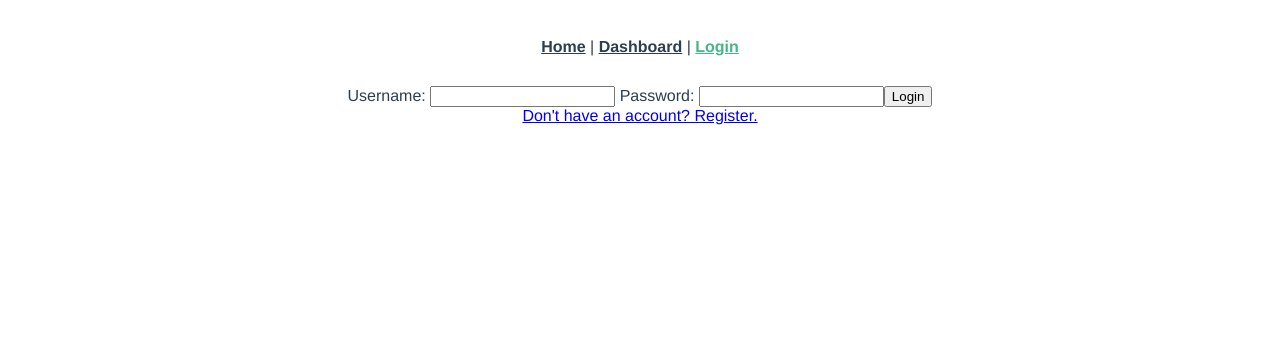
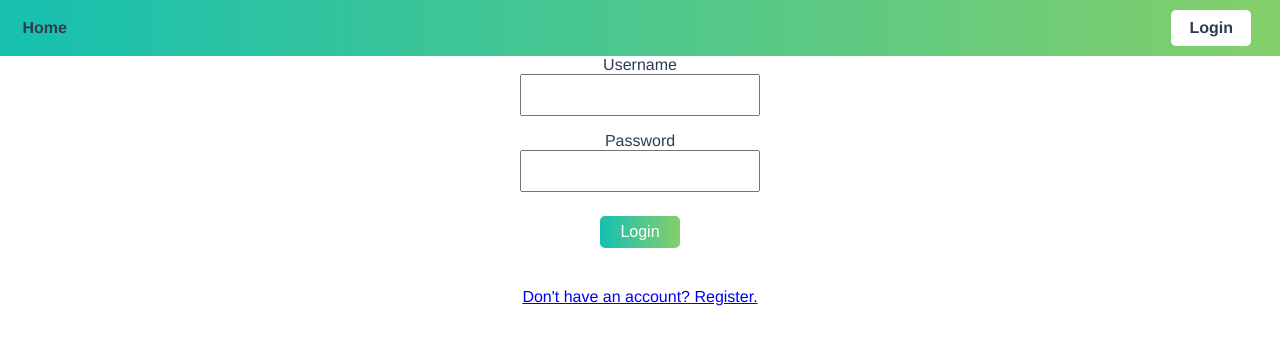
Before and after one commit to nooreldeensalah/fastify-jwt-auth-example, a Vue app: page /login in a window 1280 px wide. Shown: the top 344 px of the page. Built offline with nearby package versions, Linux system fonts and the light colour scheme.

Commit message:
Add CSS styling

```diff
--- a/src/App.vue
+++ b/src/App.vue
@@ -22,11 +22,62 @@ export default defineComponent({
 </script>
 
 <style>
-#app {
-  font-family: Avenir, Helvetica, Arial, sans-serif;
+small {
+  display: block;
+  font-size: 20px;
+  color: red;
+  margin-top: 30px;
+}
+.content {
+  display: flex;
+  justify-content: center;
+  flex-direction: column;
+  align-items: center;
+}
+body {
+  font-family: "Avenir", Helvetica, Arial, sans-serif;
   -webkit-font-smoothing: antialiased;
   -moz-osx-font-smoothing: grayscale;
   text-align: center;
   color: #2c3e50;
+  padding: 0em;
+  margin: 0em;
+}
+a:visited {
+  color: #2c3e50;
+}
+.button,
+button {
+  display: flex;
+  align-items: center;
+  justify-content: center;
+  width: 5em;
+  height: 2em;
+  margin: 0.5em;
+  border-radius: 5px;
+  background: linear-gradient(to right, #16c0b0, #84cf6a);
+  font-size: 1em;
+  color: white;
+  border: none;
+  outline: none;
+}
+form {
+  display: flex;
+  align-items: center;
+  flex-direction: column;
+  width: 15em;
+  margin-bottom: 2em;
+}
+input {
+  display: block;
+  box-sizing: border-box;
+  width: 100%;
+  height: 2.6em;
+  padding: 0.5em;
+  margin-bottom: 1em;
+  font: 1em "Avenir", Helvetica, sans-serif;
+}
+h1 {
+  margin-top: 0;
 }
 </style>
--- a/src/components/NavigationBar.vue
+++ b/src/components/NavigationBar.vue
@@ -1,14 +1,14 @@
 <template>
   <div id="nav">
-    <router-link to="/">Home</router-link> |
-    <router-link to="/dashboard">Dashboard</router-link> |
-    <router-link
-      v-if="!this.$store.state.accessToken"
-      to="/login"
-      class="button"
-      >Login</router-link
-    >
-    <button v-else @click="logout">Logout</button>
+    <router-link to="/"> Home </router-link>
+
+    <template v-if="this.$store.state.accessToken">
+      <router-link to="/dashboard"> Dashboard </router-link>
+      <button type="button" class="logoutButton" @click="logout">
+        Log out
+      </button>
+    </template>
+    <router-link v-else to="/login" class="button"> Login </router-link>
   </div>
 </template>
 
@@ -24,15 +24,47 @@ export default {
 
 <style scoped>
 #nav {
-  padding: 30px;
+  display: flex;
+  align-items: center;
+  min-height: 50px;
+  padding: 0.2em 1em;
+  background: linear-gradient(to right, #16c0b0, #84cf6a);
 }
-
-#nav a {
+.nav-welcome {
+  margin-left: auto;
+  margin-right: 1rem;
+  color: white;
+}
+a {
   font-weight: bold;
   color: #2c3e50;
+  margin: auto 0.8em auto 0.4em;
+  text-decoration: none;
+  border-top: 2px solid transparent;
+  border-bottom: 2px solid transparent;
 }
-
-#nav a.router-link-exact-active {
-  color: #42b983;
+.router-link-exact-active {
+  color: white;
+  border-bottom: 2px solid #fff;
+}
+button,
+.button {
+  margin-left: auto;
+  background: white;
+  text-decoration: none;
+  color: #2c3e50;
+}
+button.router-link-active,
+.button.router-link-active {
+  color: #2c3e50;
+}
+.logoutButton {
+  cursor: pointer;
+  font-weight: bold;
+  border-top: 2px solid transparent;
+  border-bottom: 2px solid transparent;
+}
+.nav-welcome + button {
+  margin-left: 0;
 }
 </style>
--- a/src/views/Dashboard.vue
+++ b/src/views/Dashboard.vue
@@ -1,11 +1,15 @@
 <template>
-  <h2>Dashboard</h2>
-  <div v-if="!isLoading">
-    <div class="user" v-for="user in users" :key="user.username">
-      {{ user }}
+  <div class="content">
+    <div v-if="!isLoading">
+      <div class="user" v-for="user in users" :key="user.username">
+        {{ user }}
+      </div>
     </div>
+    <h2 v-else-if="!this.$store.state.accessToken">
+      You must be authenticated in order to access the dashboard
+    </h2>
+    <h2 v-else>Loading...</h2>
   </div>
-  <h2 v-else>Loading...</h2>
 </template>
 
 <script>
@@ -29,5 +33,3 @@ export default {
   },
 };
 </script>
-
-<style></style>
--- a/src/views/Home.vue
+++ b/src/views/Home.vue
@@ -1,12 +1,13 @@
 <template>
-  <div class="home">
+  <div class="content">
     <img alt="Vue logo" src="../assets/logo.png" />
-  </div>
-  <div v-if="!this.$store.state.accessToken">
-    To access the dashboard you will need to
-    <router-link to="/login">Login</router-link>
-    or
-    <router-link to="/register">Register</router-link>
+
+    <div v-if="!this.$store.state.accessToken">
+      To access the dashboard you will need to
+      <router-link to="/login">Login</router-link>
+      or
+      <router-link to="/register">Register</router-link>
+    </div>
   </div>
 </template>
 
--- a/src/views/Login.vue
+++ b/src/views/Login.vue
@@ -1,18 +1,19 @@
 <template>
-  <div>
-    <form @submit.prevent="login">
-      <label for="username"> Username: </label>
-      <input v-model="username" name="username" value />
+  <div class="content">
+    <form @submit.prevent="login" class="page">
+      <label for="username"> Username </label>
+      <input v-model="username" type="text" name="username" value />
 
-      <label for="password"> Password: </label>
+      <label for="password"> Password </label>
       <input v-model="password" type="password" name="password" value />
 
       <button type="submit" name="button">Login</button>
     </form>
-  </div>
-  <router-link to="/register"> Don't have an account? Register. </router-link>
-  <div>
-    {{ loginError }}
+    <router-link to="/register"> Don't have an account? Register. </router-link>
+
+    <div>
+      <small>{{ loginError }}</small>
+    </div>
   </div>
 </template>
 
@@ -38,5 +39,3 @@ export default {
   },
 };
 </script>
-
-<style></style>
--- a/src/views/Register.vue
+++ b/src/views/Register.vue
@@ -1,21 +1,23 @@
 <template>
-  <div>
+  <div class="content">
     <form @submit.prevent="register">
-      <label for="name"> Name: </label>
+      <label for="name"> Name </label>
       <input v-model="name" type="text" name="name" value />
 
-      <label for="username"> Username: </label>
+      <label for="username"> Username </label>
       <input v-model="username" type="text" name="username" value />
 
-      <label for="password"> Password: </label>
+      <label for="password"> Password </label>
       <input v-model="password" type="password" name="password" value />
 
       <button type="submit" name="button">Register</button>
     </form>
-  </div>
-  <router-link to="/login"> Already have an account? Login. </router-link>
-  <div>
-    {{ registrationError }}
+
+    <router-link to="/login"> Already have an account? Login. </router-link>
+
+    <div>
+      <small>{{ registrationError }}</small>
+    </div>
   </div>
 </template>
 
@@ -45,5 +47,3 @@ export default {
   },
 };
 </script>
-
-<style></style>
```
